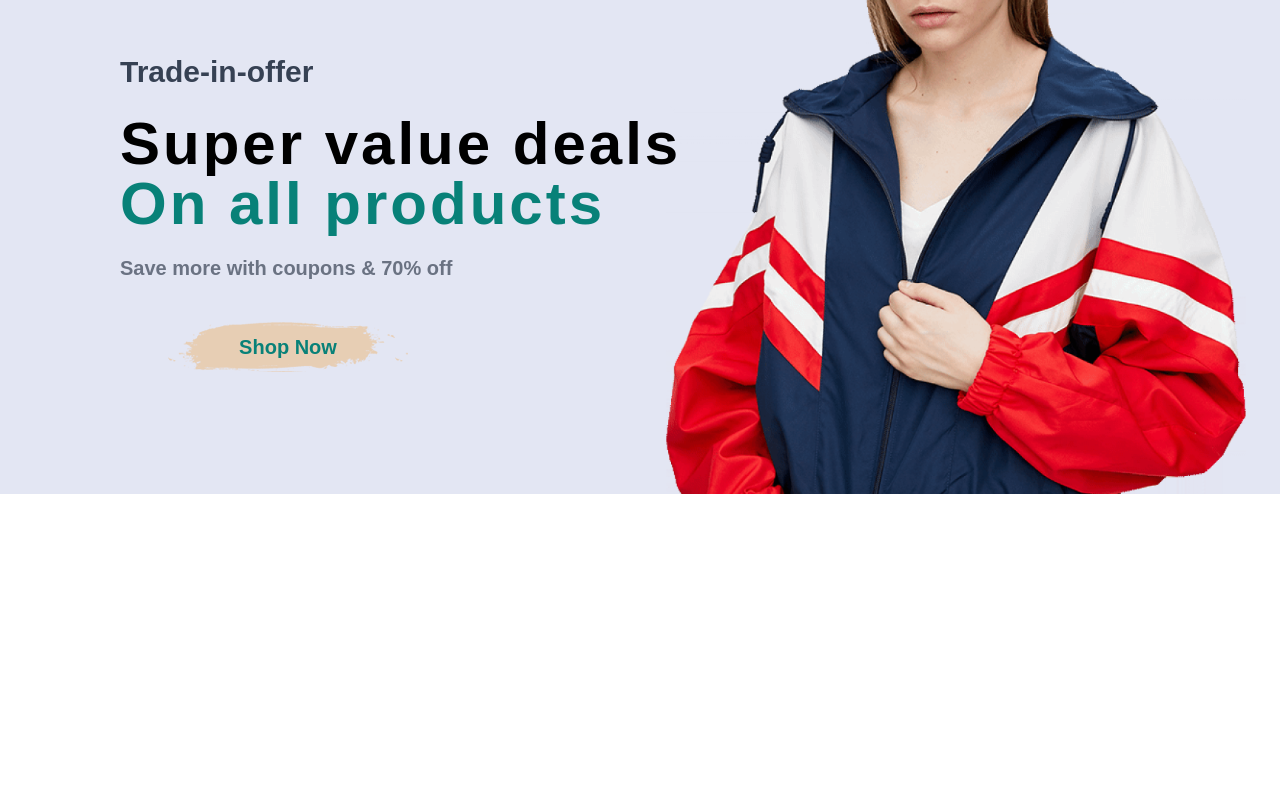
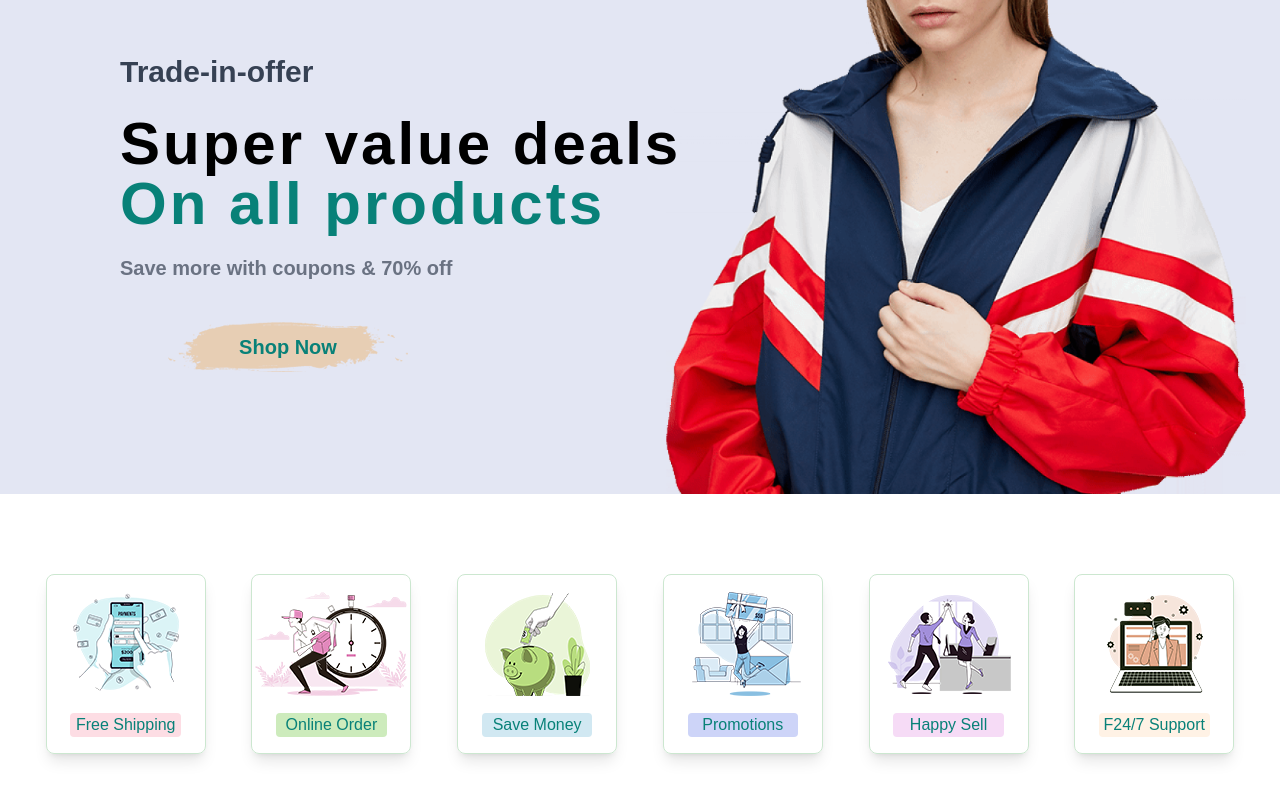
Before and after one commit to BasitAli-Code/Ecommerce-Site, a React (Vite) app: page / in a window 1280 px wide. Shown: the part 306-1106 px from the top of the page. Before the commit the page ends 800 px from the top, so only its background shows below. Built offline with nearby package versions, Linux system fonts and the light colour scheme.

Commit message:
Features Section Completed

```diff
--- a/src/App.jsx
+++ b/src/App.jsx
@@ -1,12 +1,14 @@
 import React from 'react'
 import Header from './components/Header'
 import Hero from './components/Hero'
+import Features from './components/Features'
 
 const App = () => {
   return (
     <>
     <Header/>
     <Hero/>
+    <Features/>
     </>
   )
 }
--- /dev/null
+++ b/src/components/Features.jsx
@@ -0,0 +1,47 @@
+import React from 'react'
+
+const Features = () => {
+  return (
+    <>
+
+      <div className="my-20 flex flex-wrap justify-evenly items-center">
+
+        <div className="mb-5 border-1 border-[#cce7d0] rounded-lg h-45 w-40 flex justify-evenly items-center flex-col shadow-lg">
+            <img src="src\assets\images\f1.png" alt="Feature image 1" />
+            <button className='rounded w-[70%] text-[#088178] bg-[#fddde4]'>Free Shipping</button>
+        </div>
+
+        <div className="mb-5 border-1 border-[#cce7d0] rounded-lg h-45 w-40 flex justify-evenly items-center flex-col shadow-lg">
+            <img src="src\assets\images\f2.png" alt="Feature image 2" />
+            <button className='rounded w-[70%] text-[#088178] bg-[#cdebbc]'>Online Order</button>
+        </div>
+
+        <div className="mb-5 border-1 border-[#cce7d0] rounded-lg h-45 w-40 flex justify-evenly items-center flex-col shadow-lg">
+            <img src="src\assets\images\f3.png" alt="Feature image 3" />
+            <button className='rounded w-[70%] text-[#088178] bg-[#d1e8f2]'>Save Money</button>
+        </div>
+
+        <div className="mb-5 border-1 border-[#cce7d0] rounded-lg h-45 w-40 flex justify-evenly items-center flex-col shadow-lg">
+            <img src="src\assets\images\f4.png" alt="Feature image 4" />
+            <button className='rounded w-[70%] text-[#088178] bg-[#cdd4f8]'>Promotions</button>
+        </div>
+
+        <div className="mb-5 border-1 border-[#cce7d0] rounded-lg h-45 w-40 flex justify-evenly items-center flex-col shadow-lg">
+            <img src="src\assets\images\f5.png" alt="Feature image 5" />
+            <button className='rounded w-[70%] text-[#088178] bg-[#f6dbf6]'>Happy Sell</button>
+        </div>
+
+        <div className="mb-5 border-1 border-[#cce7d0] rounded-lg h-45 w-40 flex justify-evenly items-center flex-col shadow-lg">
+            <img src="src\assets\images\f6.png" alt="Feature image 6" />
+            <button className='rounded w-[70%] text-[#088178] bg-[#fff2e5]'>F24/7 Support</button>
+        </div>
+
+      </div>
+
+    </>
+  )
+}
+
+
+
+export default Features
--- a/src/components/Hero.jsx
+++ b/src/components/Hero.jsx
@@ -9,13 +9,13 @@ const Hero = () => {
   className="overflow-hidden h-[100vh] w-full bg-cover bg-[center_top_25px]"
   style={{ backgroundImage: "url('src/assets/images/hero4.png')" }}>
 
-    <h3 className='text-gray-700 text-2xl md:text-3xl absolute top-70 left-10 md:top-90 md:left-30 font-semibold'>Trade-in-offer</h3>
-    <h1 className='text-black text-4xl md:text-6xl absolute top-80 left-10 md:top-105 md:left-30 font-bold tracking-wider'>
+    <h3 className='text-gray-700 text-2xl md:text-3xl absolute top-70 left-5 md:top-90 md:left-30 font-semibold'>Trade-in-offer</h3>
+    <h1 className='text-black text-4xl md:text-6xl absolute top-80 left-5 md:top-105 md:left-30 font-bold tracking-wider'>
       Super value deals <br/>
       <span className='text-[#088178]'> On all products </span>
     </h1>
 
-    <p className='text-gray-500 text-xl font-semibold absolute top-105 left-10 md:top-140 md:left-30'>Save more with coupons & 70% off</p>
+    <p className='text-gray-500 text-xl font-semibold absolute top-105 left-5 md:top-140 md:left-30'>Save more with coupons & 70% off</p>
 
     <button className="cursor-pointer w-60 h-12.5 font-bold text-[#088178] text-xl absolute top-120 left-10 md:top-157 md:left-42"
     style ={{ backgroundImage: "url('src/assets/images/button.png')"}}>
```
